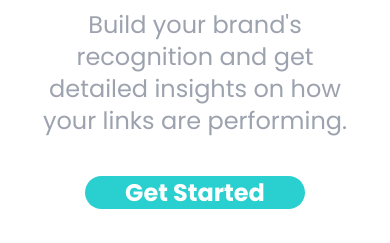
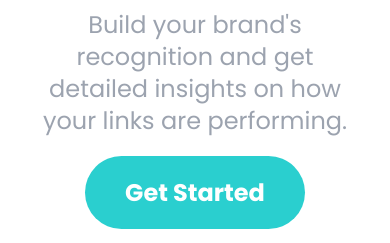
Before and after one commit to andrewteece/Shortly-Website, a website: page index.html in a window 390 px wide. Shown: the part 601-844 px from the top of the page. Drawn offline with nearby package versions, Linux system fonts and the light colour scheme; files that its build step writes are made by us from their sources.

Commit message:
fixed padding on button

```diff
--- a/index.html
+++ b/index.html
@@ -107,7 +107,7 @@
           <div class="mx-auto lg:mx-0">
             <a
               href="#"
-              class="py5 px-10 text-2xl font-bold text-white bg-cyan rounded-full lg:py-4 hover:opacity-70"
+              class="py-5 px-10 text-2xl font-bold text-white bg-cyan rounded-full lg:py-4 hover:opacity-70"
               >Get Started</a
             >
           </div>
```
